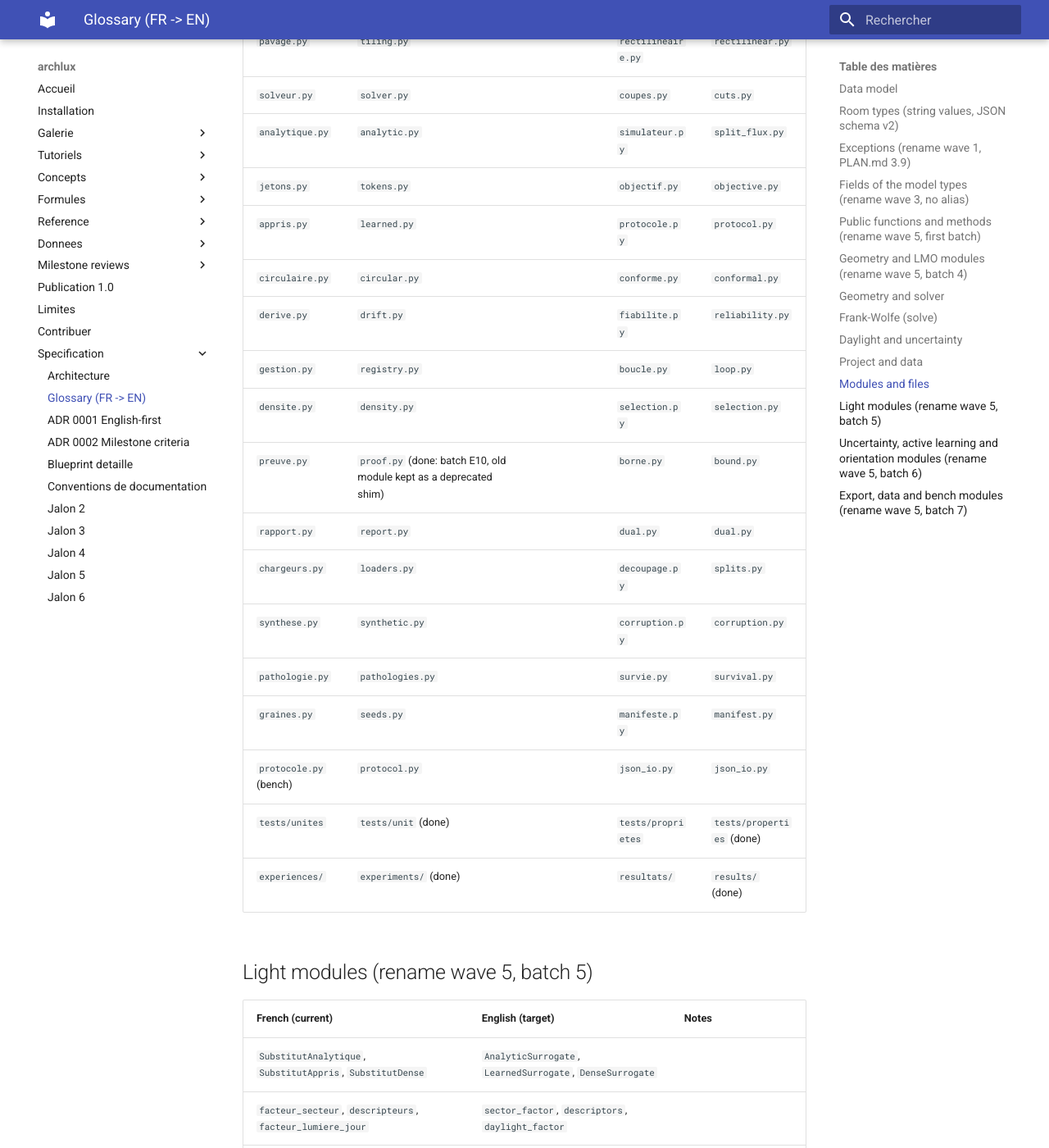
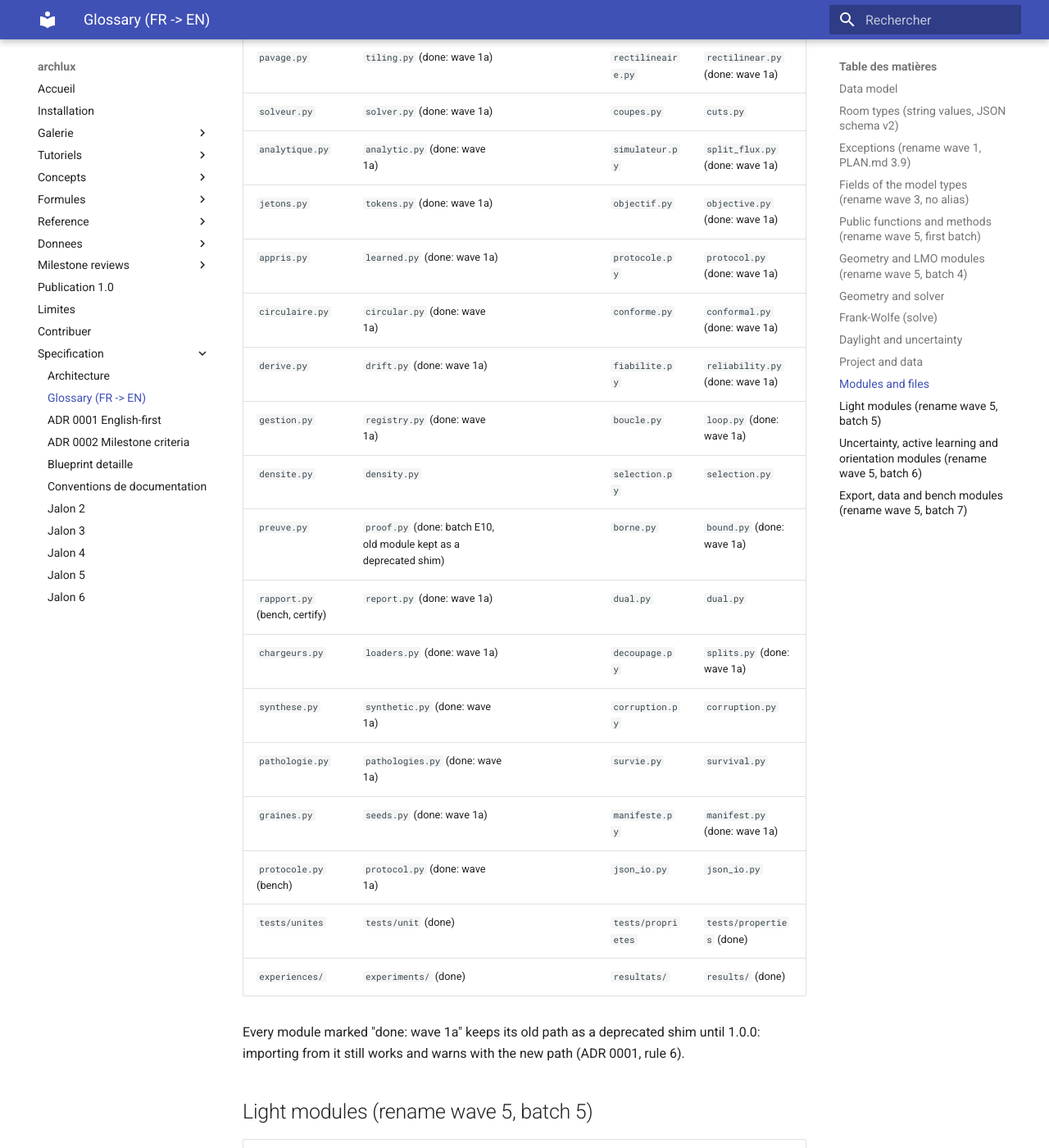
Before and after one commit to joeylukoji/archlux, an MkDocs documentation site: the page built from docs/glossary.md, in a window 1280 px wide and 1400 px high, scrolled down 9016 px. Shown: the whole window at 82% size. Built offline with MkDocs 1.6.1 and Material for MkDocs 9.7.7, drawn with Linux system fonts in a browser that asks for light colours.

Commit message:
Document wave 1a: CHANGELOG, glossary, ARCHITECTURE module tree
CHANGELOG entry "Changed — English module names (chantier E, wave 1a)":
old -> new table, shim policy, pickle note. The glossary module table marks
the 24 English targets of wave 1a as done; ARCHITECTURE.md §11 lists the
new module names and notes the deprecated shims.

Co-Authored-By: Claude Opus 5.5 <noreply@anthropic.com>
Claude-Session: https://claude.ai/code/session_01SJRvyQDd2pAq3R6KDNYm8U

```diff
--- a/docs/glossary.md
+++ b/docs/glossary.md
@@ -191,25 +191,28 @@ public function (`archlux._deprecation.renamed_parameters`).
 
 | French | English | | French | English |
 |---|---|---|---|---|
-| `erreurs.py` | `errors.py` | | `graphe.py` | `graph.py` |
-| `pavage.py` | `tiling.py` | | `rectilineaire.py` | `rectilinear.py` |
-| `solveur.py` | `solver.py` | | `coupes.py` | `cuts.py` |
-| `analytique.py` | `analytic.py` | | `simulateur.py` | `split_flux.py` |
-| `jetons.py` | `tokens.py` | | `objectif.py` | `objective.py` |
-| `appris.py` | `learned.py` | | `protocole.py` | `protocol.py` |
-| `circulaire.py` | `circular.py` | | `conforme.py` | `conformal.py` |
-| `derive.py` | `drift.py` | | `fiabilite.py` | `reliability.py` |
-| `gestion.py` | `registry.py` | | `boucle.py` | `loop.py` |
+| `erreurs.py` | `errors.py` | | `graphe.py` | `graph.py` (done: wave 1a) |
+| `pavage.py` | `tiling.py` (done: wave 1a) | | `rectilineaire.py` | `rectilinear.py` (done: wave 1a) |
+| `solveur.py` | `solver.py` (done: wave 1a) | | `coupes.py` | `cuts.py` |
+| `analytique.py` | `analytic.py` (done: wave 1a) | | `simulateur.py` | `split_flux.py` (done: wave 1a) |
+| `jetons.py` | `tokens.py` (done: wave 1a) | | `objectif.py` | `objective.py` (done: wave 1a) |
+| `appris.py` | `learned.py` (done: wave 1a) | | `protocole.py` | `protocol.py` (done: wave 1a) |
+| `circulaire.py` | `circular.py` (done: wave 1a) | | `conforme.py` | `conformal.py` (done: wave 1a) |
+| `derive.py` | `drift.py` (done: wave 1a) | | `fiabilite.py` | `reliability.py` (done: wave 1a) |
+| `gestion.py` | `registry.py` (done: wave 1a) | | `boucle.py` | `loop.py` (done: wave 1a) |
 | `densite.py` | `density.py` | | `selection.py` | `selection.py` |
-| `preuve.py` | `proof.py` (done: batch E10, old module kept as a deprecated shim) | | `borne.py` | `bound.py` |
-| `rapport.py` | `report.py` | | `dual.py` | `dual.py` |
-| `chargeurs.py` | `loaders.py` | | `decoupage.py` | `splits.py` |
-| `synthese.py` | `synthetic.py` | | `corruption.py` | `corruption.py` |
-| `pathologie.py` | `pathologies.py` | | `survie.py` | `survival.py` |
-| `graines.py` | `seeds.py` | | `manifeste.py` | `manifest.py` |
-| `protocole.py` (bench) | `protocol.py` | | `json_io.py` | `json_io.py` |
+| `preuve.py` | `proof.py` (done: batch E10, old module kept as a deprecated shim) | | `borne.py` | `bound.py` (done: wave 1a) |
+| `rapport.py` (bench, certify) | `report.py` (done: wave 1a) | | `dual.py` | `dual.py` |
+| `chargeurs.py` | `loaders.py` (done: wave 1a) | | `decoupage.py` | `splits.py` (done: wave 1a) |
+| `synthese.py` | `synthetic.py` (done: wave 1a) | | `corruption.py` | `corruption.py` |
+| `pathologie.py` | `pathologies.py` (done: wave 1a) | | `survie.py` | `survival.py` |
+| `graines.py` | `seeds.py` (done: wave 1a) | | `manifeste.py` | `manifest.py` (done: wave 1a) |
+| `protocole.py` (bench) | `protocol.py` (done: wave 1a) | | `json_io.py` | `json_io.py` |
 | `tests/unites` | `tests/unit` (done) | | `tests/proprietes` | `tests/properties` (done) |
 | `experiences/` | `experiments/` (done) | | `resultats/` | `results/` (done) |
+
+Every module marked "done: wave 1a" keeps its old path as a deprecated shim until 1.0.0:
+importing from it still works and warns with the new path (ADR 0001, rule 6).
 
 ## Light modules (rename wave 5, batch 5)
 
```
Also changed, not shown: CHANGELOG.md (+33 -0 lines), docs/specification/ARCHITECTURE.md (+12 -10 lines).
